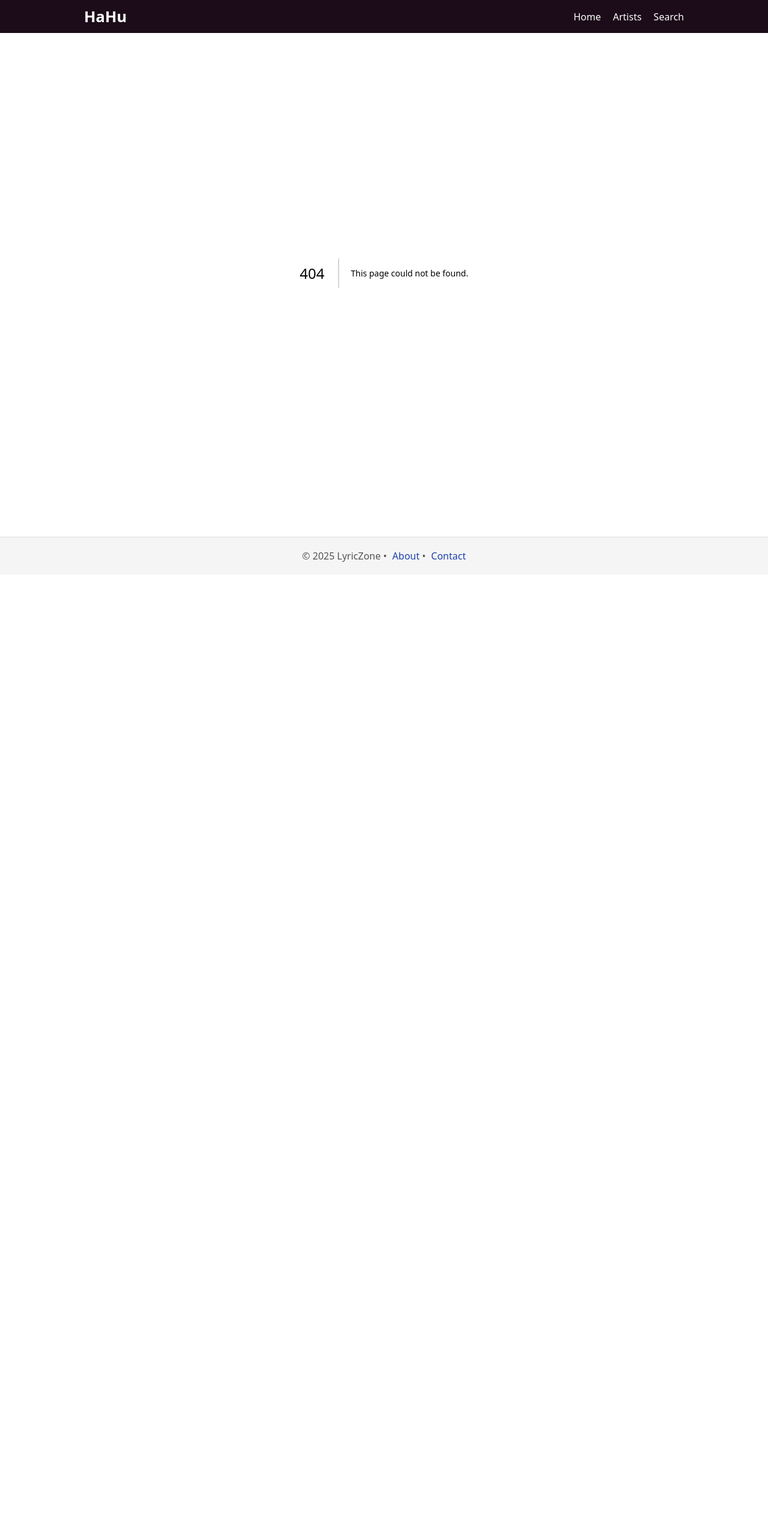
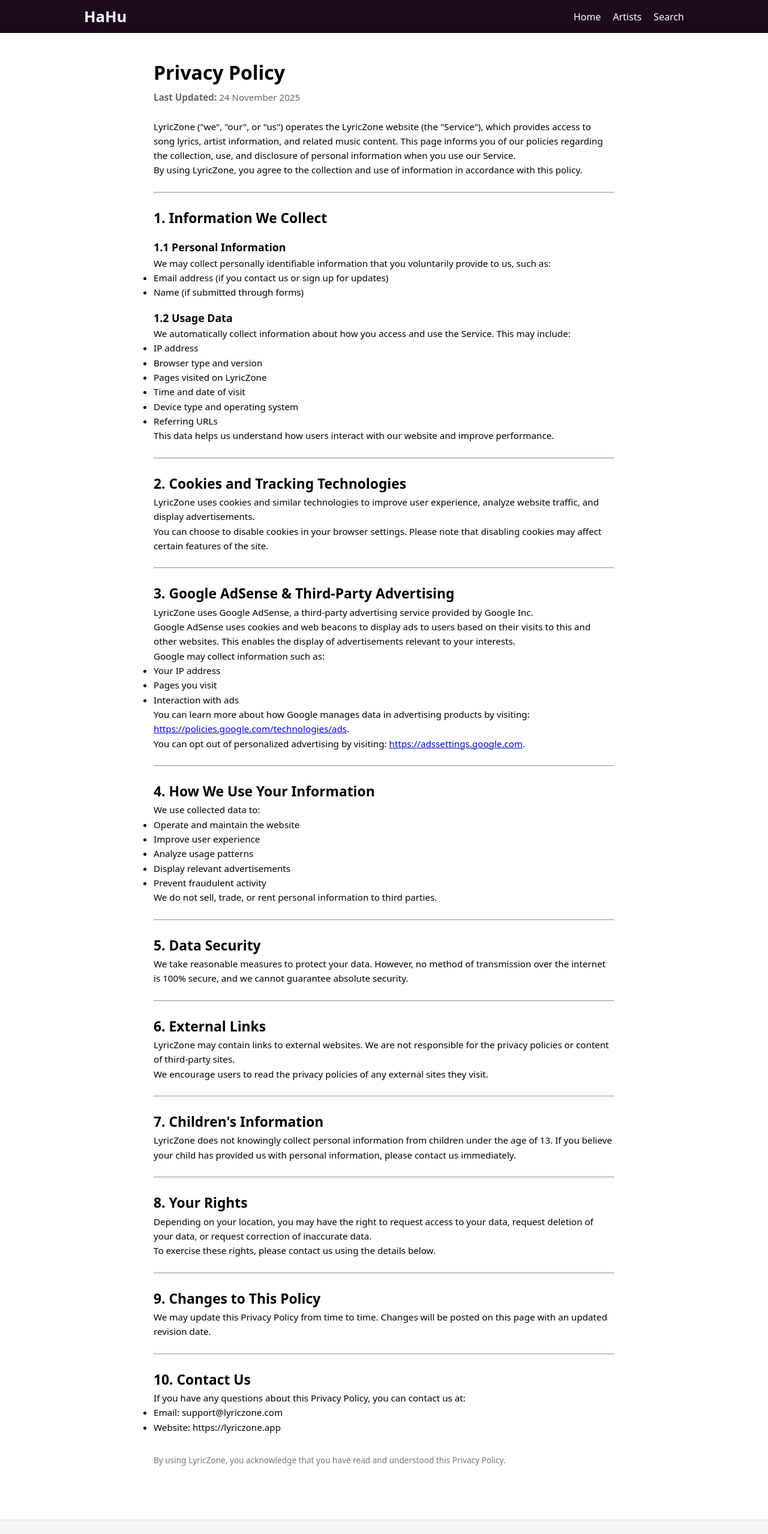
Before and after one commit to leoworqu/hahu-next, a Next.js app: page /privacy-policy in a window 1280 px wide. Before the commit this address had no page. Shown: the top 2558 px of the page at 60% size. Before the commit the page ends 958 px from the top, so only its background shows below. Built offline with nearby package versions, Linux system fonts and the light colour scheme.

Commit message:
added google adsense on site

```diff
--- a/app/components/Footer.tsx
+++ b/app/components/Footer.tsx
@@ -4,7 +4,7 @@
   return (
     <footer className={styles.footer}>
       <div className={styles.container}>
-        <p>© {new Date().getFullYear()} LyricZone • <a href="/about">About</a> • <a href="/contact">Contact</a></p>
+        <p>© {new Date().getFullYear()} LyricZone • <a href="/about">About</a> • <a href="/contact">Contact</a> • <a href="/privacy-policy">Privacy Policy</a></p>
       </div>
     </footer>
   )
--- a/app/layout.tsx
+++ b/app/layout.tsx
@@ -1,6 +1,7 @@
 import './globals.css'
 import Navbar from './components/Navbar'
 import Footer from './components/Footer'
+import Script from 'next/script'
 
 export const metadata = {
   title: 'LyricZone | AZLyrics Clone',
@@ -10,7 +11,15 @@
 export default function RootLayout({ children }: { children: React.ReactNode }) {
   return (
     <html lang="en">
-      <body style={{backgroundColor: "white"}}>
+      <head>
+        <Script
+          async
+          src="https://pagead2.googlesyndication.com/pagead/js/adsbygoogle.js?client=ca-pub-9499581176530330"
+          crossOrigin="anonymous"
+          strategy="afterInteractive"
+        />
+      </head>
+      <body style={{ backgroundColor: "white" }}>
         <Navbar />
         <main>{children}</main>
         <Footer />
--- /dev/null
+++ b/app/privacy-policy/page.tsx
@@ -0,0 +1,209 @@
+// app/privacy-policy/page.tsx
+import type { Metadata } from 'next'
+
+export const metadata: Metadata = {
+    title: 'Privacy Policy • LyricZone',
+    description:
+        'Learn how LyricZone collects, uses, and protects your information when you use our website.',
+}
+
+export default function PrivacyPolicyPage() {
+    return (
+        <main
+            style={{
+                maxWidth: '800px',
+                margin: '40px auto',
+                padding: '0 16px 48px',
+                lineHeight: 1.6,
+                fontSize: '0.95rem',
+            }}
+        >
+            <h1 style={{ fontSize: '2rem', marginBottom: '0.25rem' }}>
+                Privacy Policy
+            </h1>
+            <p style={{ color: '#666', marginBottom: '1.5rem' }}>
+                <strong>Last Updated:</strong> 24 November 2025
+            </p>
+
+            <p>
+                LyricZone (&quot;we&quot;, &quot;our&quot;, or &quot;us&quot;)
+                operates the LyricZone website (the &quot;Service&quot;), which
+                provides access to song lyrics, artist information, and related music
+                content. This page informs you of our policies regarding the collection,
+                use, and disclosure of personal information when you use our Service.
+            </p>
+            <p>
+                By using LyricZone, you agree to the collection and use of information
+                in accordance with this policy.
+            </p>
+
+            <hr style={{ margin: '24px 0' }} />
+
+            <h2>1. Information We Collect</h2>
+
+            <h3 style={{ marginTop: '1rem' }}>1.1 Personal Information</h3>
+            <p>
+                We may collect personally identifiable information that you voluntarily
+                provide to us, such as:
+            </p>
+            <ul>
+                <li>Email address (if you contact us or sign up for updates)</li>
+                <li>Name (if submitted through forms)</li>
+            </ul>
+
+            <h3 style={{ marginTop: '1rem' }}>1.2 Usage Data</h3>
+            <p>
+                We automatically collect information about how you access and use the
+                Service. This may include:
+            </p>
+            <ul>
+                <li>IP address</li>
+                <li>Browser type and version</li>
+                <li>Pages visited on LyricZone</li>
+                <li>Time and date of visit</li>
+                <li>Device type and operating system</li>
+                <li>Referring URLs</li>
+            </ul>
+            <p>
+                This data helps us understand how users interact with our website and
+                improve performance.
+            </p>
+
+            <hr style={{ margin: '24px 0' }} />
+
+            <h2>2. Cookies and Tracking Technologies</h2>
+            <p>
+                LyricZone uses cookies and similar technologies to improve user
+                experience, analyze website traffic, and display advertisements.
+            </p>
+            <p>
+                You can choose to disable cookies in your browser settings. Please note
+                that disabling cookies may affect certain features of the site.
+            </p>
+
+            <hr style={{ margin: '24px 0' }} />
+
+            <h2>3. Google AdSense &amp; Third-Party Advertising</h2>
+            <p>
+                LyricZone uses Google AdSense, a third-party advertising service
+                provided by Google Inc.
+            </p>
+            <p>
+                Google AdSense uses cookies and web beacons to display ads to users
+                based on their visits to this and other websites. This enables the
+                display of advertisements relevant to your interests.
+            </p>
+            <p>Google may collect information such as:</p>
+            <ul>
+                <li>Your IP address</li>
+                <li>Pages you visit</li>
+                <li>Interaction with ads</li>
+            </ul>
+            <p>
+                You can learn more about how Google manages data in advertising products
+                by visiting:{' '}
+                <a
+                    href="https://policies.google.com/technologies/ads"
+                    target="_blank"
+                    rel="noreferrer"
+                >
+                    https://policies.google.com/technologies/ads
+                </a>
+                .
+            </p>
+            <p>
+                You can opt out of personalized advertising by visiting:{' '}
+                <a
+                    href="https://adssettings.google.com"
+                    target="_blank"
+                    rel="noreferrer"
+                >
+                    https://adssettings.google.com
+                </a>
+                .
+            </p>
+
+            <hr style={{ margin: '24px 0' }} />
+
+            <h2>4. How We Use Your Information</h2>
+            <p>We use collected data to:</p>
+            <ul>
+                <li>Operate and maintain the website</li>
+                <li>Improve user experience</li>
+                <li>Analyze usage patterns</li>
+                <li>Display relevant advertisements</li>
+                <li>Prevent fraudulent activity</li>
+            </ul>
+            <p>
+                We do not sell, trade, or rent personal information to third parties.
+            </p>
+
+            <hr style={{ margin: '24px 0' }} />
+
+            <h2>5. Data Security</h2>
+            <p>
+                We take reasonable measures to protect your data. However, no method of
+                transmission over the internet is 100% secure, and we cannot guarantee
+                absolute security.
+            </p>
+
+            <hr style={{ margin: '24px 0' }} />
+
+            <h2>6. External Links</h2>
+            <p>
+                LyricZone may contain links to external websites. We are not responsible
+                for the privacy policies or content of third-party sites.
+            </p>
+            <p>
+                We encourage users to read the privacy policies of any external sites
+                they visit.
+            </p>
+
+            <hr style={{ margin: '24px 0' }} />
+
+            <h2>7. Children&apos;s Information</h2>
+            <p>
+                LyricZone does not knowingly collect personal information from children
+                under the age of 13. If you believe your child has provided us with
+                personal information, please contact us immediately.
+            </p>
+
+            <hr style={{ margin: '24px 0' }} />
+
+            <h2>8. Your Rights</h2>
+            <p>
+                Depending on your location, you may have the right to request access to
+                your data, request deletion of your data, or request correction of
+                inaccurate data.
+            </p>
+            <p>
+                To exercise these rights, please contact us using the details below.
+            </p>
+
+            <hr style={{ margin: '24px 0' }} />
+
+            <h2>9. Changes to This Policy</h2>
+            <p>
+                We may update this Privacy Policy from time to time. Changes will be
+                posted on this page with an updated revision date.
+            </p>
+
+            <hr style={{ margin: '24px 0' }} />
+
+            <h2>10. Contact Us</h2>
+            <p>
+                If you have any questions about this Privacy Policy, you can contact us
+                at:
+            </p>
+            <ul>
+                <li>Email: support@lyriczone.com</li>
+                <li>Website: https://lyriczone.app</li>
+            </ul>
+
+            <p style={{ marginTop: '2rem', color: '#777', fontSize: '0.85rem' }}>
+                By using LyricZone, you acknowledge that you have read and understood
+                this Privacy Policy.
+            </p>
+        </main>
+    )
+}
```
